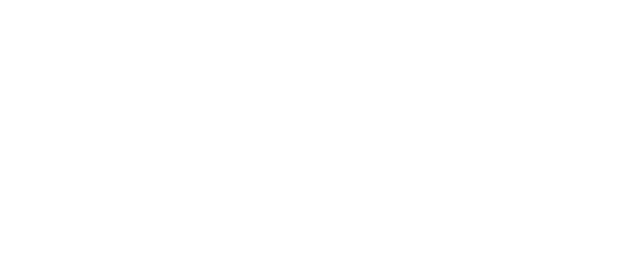
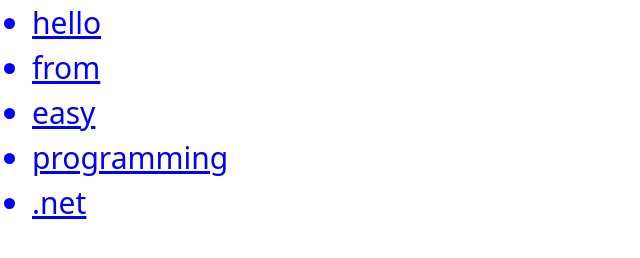
Before and after one commit to povstenko/jquery-plugin-list, a plain HTML site: page index.html in a window 1280 px wide. Shown: the whole page, without its empty margins (0-640 px from the left). Drawn offline with nearby package versions, Linux system fonts and the light colour scheme.

Commit message:
Add list plugin

```diff
--- a/index.html
+++ b/index.html
@@ -16,10 +16,15 @@
 
 <body>
 
+    <div id="result"></div>
+
     <script src="https://cdn.jsdelivr.net/npm/bootstrap@5.0.0-beta1/dist/js/bootstrap.bundle.min.js"
         integrity="sha384-ygbV9kiqUc6oa4msXn9868pTtWMgiQaeYH7/t7LECLbyPA2x65Kgf80OJFdroafW"
         crossorigin="anonymous"></script>
+    <script src="https://ajax.googleapis.com/ajax/libs/jquery/3.5.1/jquery.min.js"></script>
 
+    <!-- Create List Plugin -->
+    <script type="text/javascript" src="js/plugin.js"></script>
     <script type="text/javascript" src="js/script.js"></script>
 </body>
 
--- /dev/null
+++ b/js/plugin.js
@@ -0,0 +1,23 @@
+$.fn.listThis = function (listType) {
+    let l = $('<' + listType + '>');
+
+    this.each(function (i, item) {
+        $(l).append($('<li>').append(item));
+    });
+
+    return l;
+}
+
+$.fn.colorMyList = function (options) {
+    let settings = $.extend({
+        color: '#000',
+        fontSize: '16px',
+        textdecoration: 'underline'
+    }, options);
+
+    return this.css({
+        'color': settings.color,
+        'font-size': settings.fontSize,
+        'text-decoration': settings.textdecoration
+    });
+}
--- a/js/script.js
+++ b/js/script.js
@@ -0,0 +1,7 @@
+let arr = ['hello', 'from', 'easy', 'programming', '.net'];
+
+$('#result').append($(arr).listThis('ul').colorMyList({
+    color: 'blue',
+    fontSize: '30px',
+    textDecoration: 'none'
+}));
```
